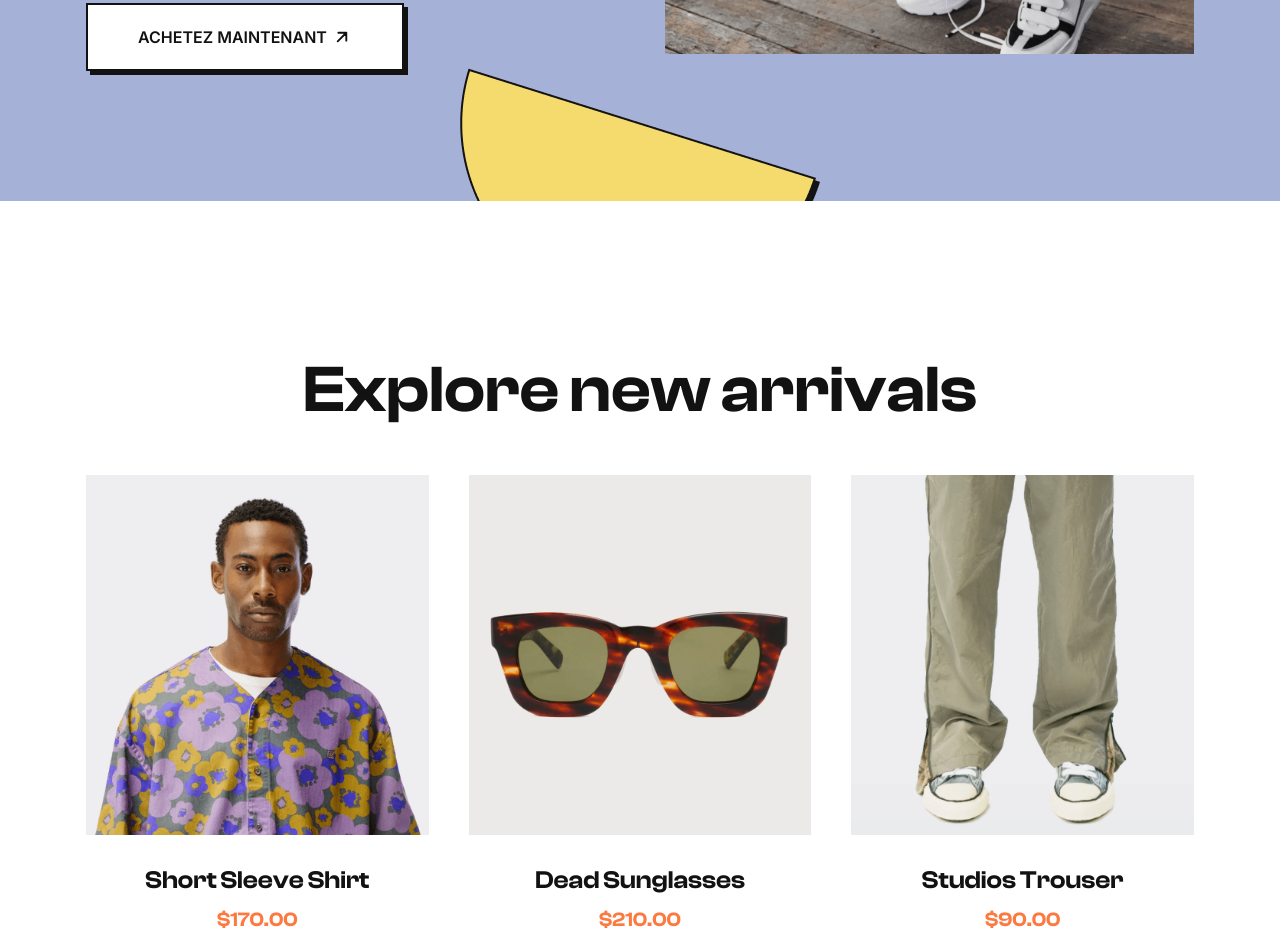
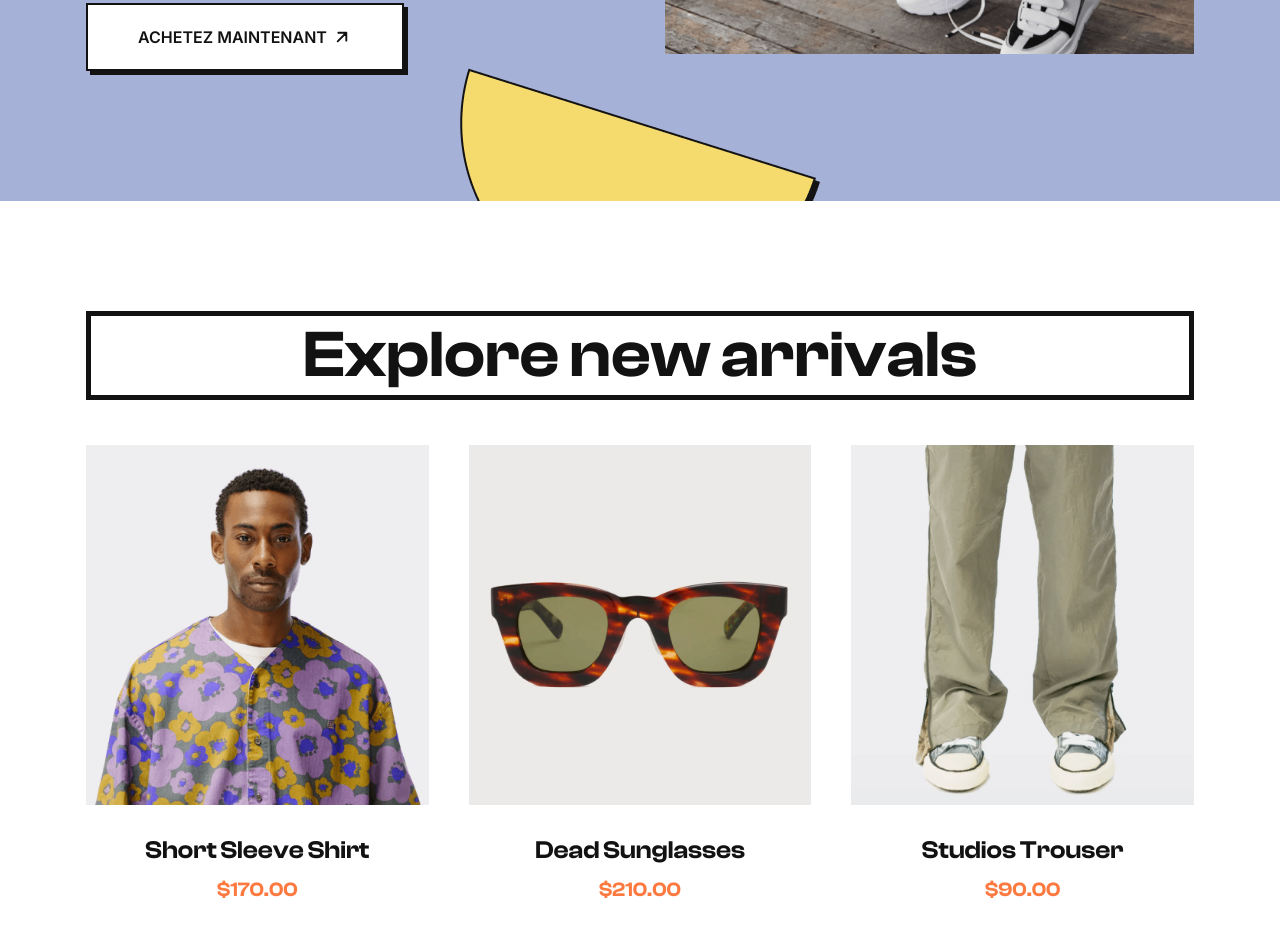
Before and after one commit to sidiki123/shoppie-clonne, a plain HTML site: page index.html in a window 1280 px wide. Shown: the part 689-1627 px from the top of the page. Drawn offline with nearby package versions, Linux system fonts and the light colour scheme.

Commit message:
add styles

```diff
--- a/assets/css/style.css
+++ b/assets/css/style.css
@@ -212,6 +212,7 @@ body {
 
 .section-title {
   margin-block-end: 45px;
+  border: 5px solid var(--border-eerie-black);
 }
 
 .product-btn {
@@ -602,7 +603,7 @@ address .footer-text {
   }
 
   .section {
-    padding-block: 150px;
+    padding-block: 110px;
   }
 
   .scrollbar-item {
```
